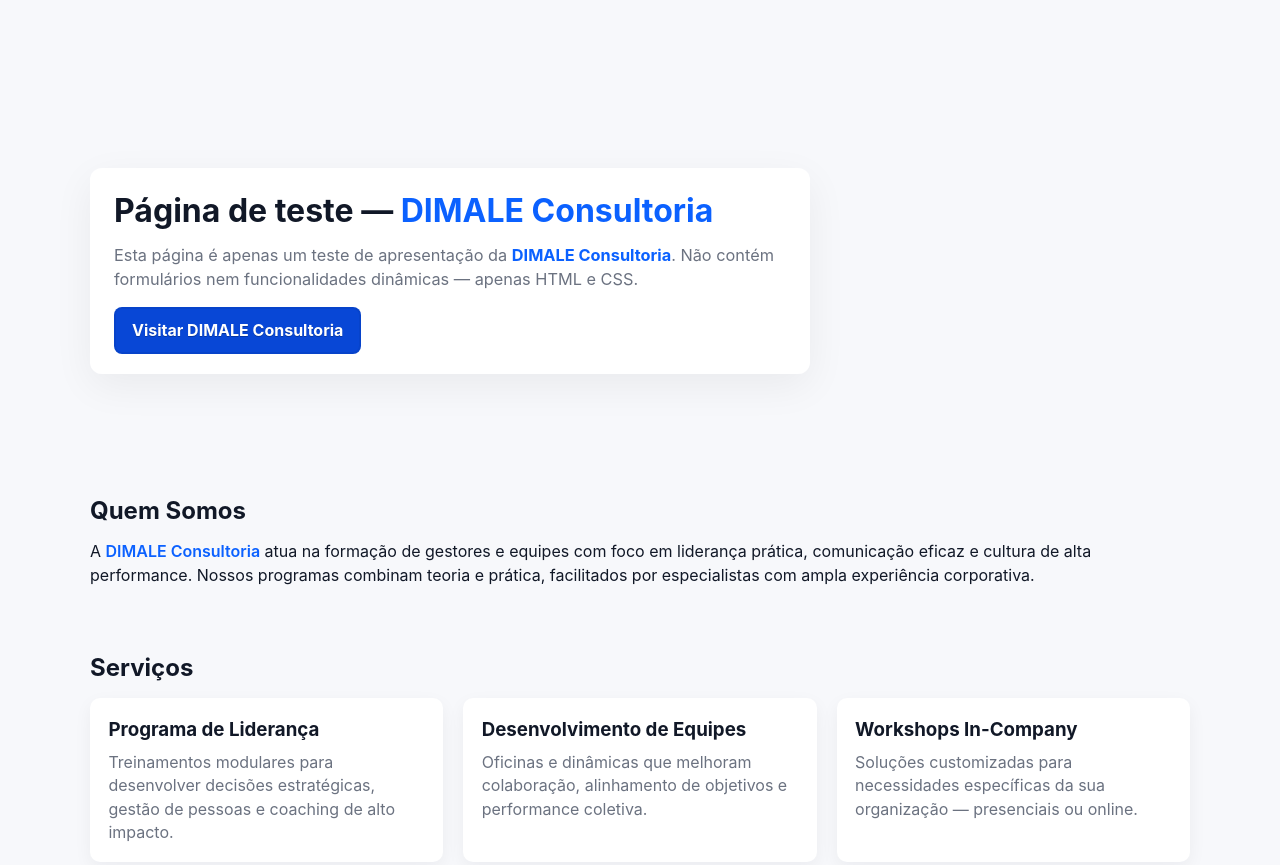
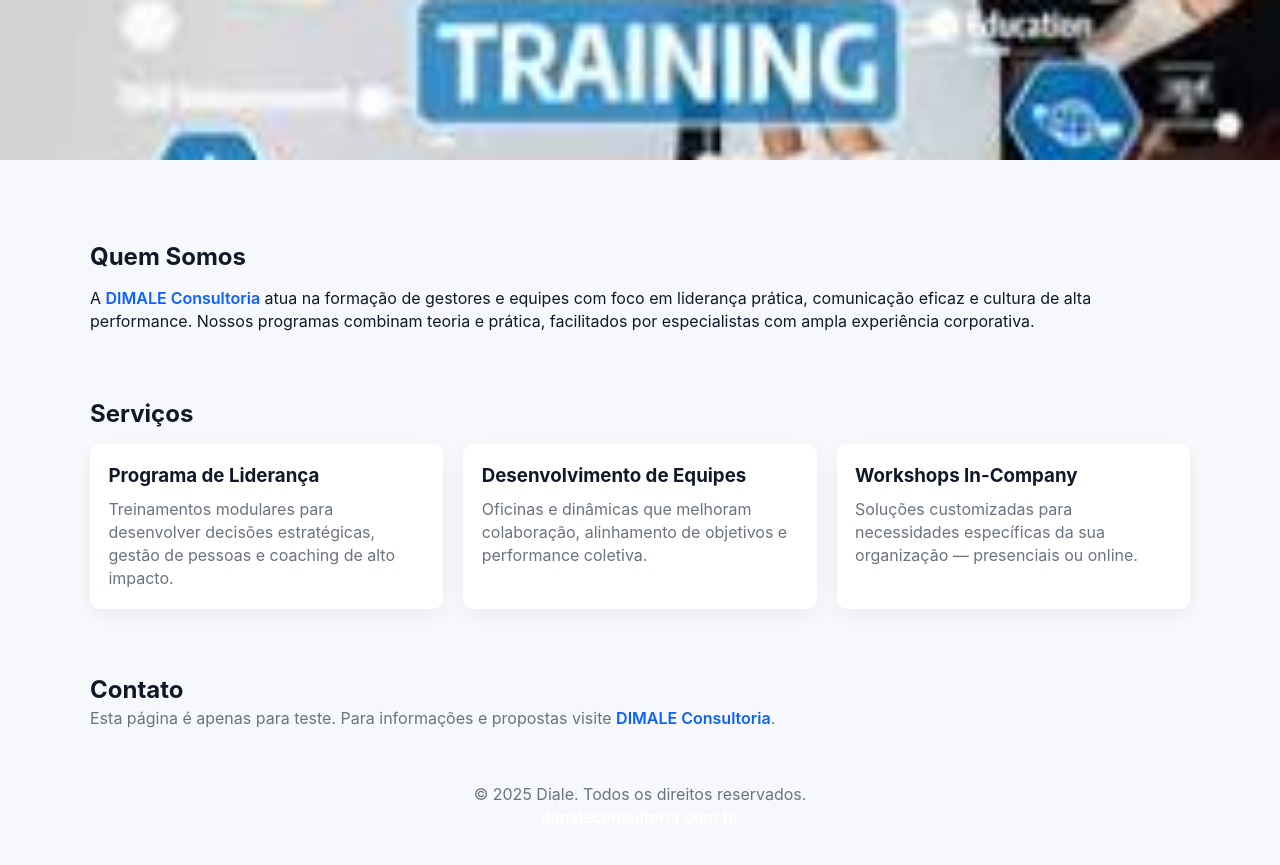
Before and after one commit to falcao-hawk/diale-site, a plain HTML site: page index.html in a window 1280 px wide. Shown: the top 865 px of the page. Drawn offline with Linux system fonts and the light colour scheme.

Commit message:
Adiciona banner superior com imagens/header.jpeg

```diff
--- a/index.html
+++ b/index.html
@@ -7,6 +7,10 @@
     <link rel="stylesheet" href="styles.css">
   </head>
   <body>
+    <!-- Top banner inserted: uses imagens/header.jpeg -->
+    <div class="top-banner">
+      <img src="imagens/header.jpeg" alt="Banner DIMALE" class="top-banner-img" />
+    </div>
     <header class="site-header">
       <div class="container header-inner">
         <!-- Pequeno logo do header removido — banner full-width usado como identificação visual -->
@@ -14,20 +18,7 @@
     </header>
 
     <main>
-      <section class="hero">
-        <div class="hero-overlay"></div>
-          <div class="container hero-inner">
-            <div class="hero-text">
-              <h1>Página de teste — <a class="brand-link" href="https://dimaleconsultoria.com.br" target="_blank" rel="noopener">DIMALE Consultoria</a></h1>
-              <p class="lead">Esta página é apenas um teste de apresentação da <a class="brand-link" href="https://dimaleconsultoria.com.br" target="_blank" rel="noopener">DIMALE Consultoria</a>. Não contém formulários nem funcionalidades dinâmicas — apenas HTML e CSS.</p>
-              <div class="hero-cta">
-                <a class="btn" href="https://dimaleconsultoria.com.br" target="_blank" rel="noopener">Visitar DIMALE Consultoria</a>
-              </div>
-            </div>
-            <!-- debug image removed -->
-            <!-- hero-art removed: hero now uses a full-width background image (DIMALE-azul fundo Transparente.png) -->
-          </div>
-      </section>
+
 
       <section id="about" class="about container">
         <h2>Quem Somos</h2>
--- a/styles.css
+++ b/styles.css
@@ -45,12 +45,23 @@ body{
 
 .site-header{background:transparent;padding:0.5rem 0}
 
+/* Top banner (full-width) */
+.top-banner{width:100%;overflow:hidden}
+.top-banner-img{display:block;width:100%;height:160px;object-fit:cover}
+
+@media (max-width:900px){
+  .top-banner-img{height:110px}
+}
+@media (max-width:640px){
+  .top-banner-img{height:84px}
+}
+
 /* Hero */
 .hero{
   position:relative;
-  /* hero is transparent so the page background shows through; overlay provides contrast */
+  /* hero is transparent; overlay provides contrast */
   background: transparent;
-  padding:6rem 0 4rem; /* taller hero to show background */
+  padding:6rem 0 4rem; /* taller hero spacing */
   overflow:hidden;
   display:flex;
   align-items:center;
```
Also changed, not shown: imagens/header.jpeg (renamed from imagens/background.jpeg).
